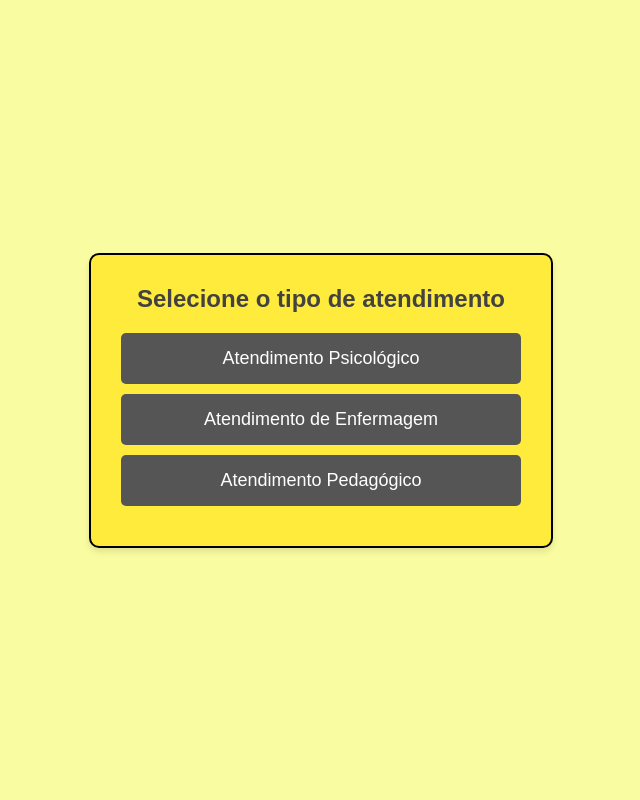
After one commit to EndsonSTFU/Projeto-interdisciplinar-4, a Flask app: page /selecaoatedimento in a window 1280 px wide. The commit adds this page. Shown: the whole page, without its empty margins (319-959 px from the left). Run offline with Flask 3, Linux system fonts and the light colour scheme; the visitor is signed in with stand-in values (Sample User, id 1).

Commit message:
Criação da tela de seleção de atendimento

```diff
--- a/app.py
+++ b/app.py
@@ -22,11 +22,12 @@ def login():
         user = check_login(email, senha)
         if user:
             session['user_id'] = user['ID_pacientes']
-            return redirect(url_for('telapaciente'))
+            return redirect(url_for('selecao_atendimento'))
         else:
             flash('Email ou senha inválidos', 'danger')
 
     return render_template('login.html')
+
 
 @app.route('/login_psicologo', methods=['GET', 'POST'])
 def login_psicologo():
@@ -46,6 +47,12 @@ def login_psicologo():
             flash('Email ou senha inválidos', 'danger')
 
     return render_template('login_psicologo.html')
+
+@app.route('/selecaoatedimento')
+def selecao_atendimento():
+    if 'user_id' not in session:
+        return redirect(url_for('login'))
+    return render_template('selecao_atendimento.html')
 
 @app.route('/telapsicologo')
 def telapsicologo():
--- /dev/null
+++ b/templates/selecao_atendimento.html
@@ -0,0 +1,77 @@
+<!DOCTYPE html>
+<html lang="pt-BR">
+<head>
+    <meta charset="UTF-8">
+    <meta name="viewport" content="width=device-width, initial-scale=1.0">
+    <title>Seleção de Atendimento</title>
+    <style>
+        /* Fundo amarelo claro */
+        body {
+            background-color: #fafca1;
+            display: flex;
+            justify-content: center;
+            align-items: center;
+            height: 100vh;
+            margin: 0;
+            font-family: Arial, sans-serif;
+        }
+
+        /* Retângulo centralizado */
+        .retangulo {
+            background-color: #ffeb3b;
+            border: 2px solid #000000;
+            border-radius: 10px;
+            padding: 30px;
+            box-shadow: 0 4px 6px rgba(0, 0, 0, 0.1);
+            text-align: center;
+            width: 400px; /* Ajuste a largura */
+        }
+
+        /* Título */
+        .titulo {
+            font-size: 24px;
+            font-weight: bold;
+            color: #424242;
+            margin-bottom: 20px;
+        }
+
+        /* Botões cinza */
+        .botao {
+            background-color: #555;
+            color: white;
+            font-size: 18px;
+            padding: 15px 0; /* Remove o padding lateral para igualar o tamanho */
+            width: 100%; /* Faz com que todos os botões tenham a mesma largura */
+            border: none;
+            border-radius: 5px;
+            cursor: pointer;
+            transition: transform 0.2s, background-color 0.2s;
+            margin-bottom: 10px; /* Espaçamento entre botões */
+        }
+
+        /* Efeitos ao passar o mouse */
+        .botao:hover {
+            background-color: #757575;
+            transform: scale(1.05);
+        }
+
+        /* Efeito ao clicar */
+        .botao:active {
+            transform: scale(0.95);
+        }
+    </style>
+    <script>
+        function redirecionarPaciente() {
+            window.location.href = "/telapaciente";
+        }
+    </script>
+</head>
+<body>
+    <div class="retangulo">
+        <div class="titulo">Selecione o tipo de atendimento</div>
+        <button class="botao" onclick="redirecionarPaciente()">Atendimento Psicológico</button>
+        <button class="botao">Atendimento de Enfermagem</button>
+        <button class="botao">Atendimento Pedagógico</button>
+    </div>
+</body>
+</html>
--- a/templates/telapaciente.html
+++ b/templates/telapaciente.html
@@ -88,7 +88,7 @@
         <div class="dashboard-container">
             <h1>Bem-vindo!</h1>
             <div class="button-group">
-                <a href="{{ url_for('agendar_consulta') }}">Agendar Consulta</a>
+                <button onclick="location.href='/agendar_consulta'">Agendar Consulta</button>
                 <button onclick="location.href='verificar_horarios.html'">Verificar Horários</button>
                 <button onclick="location.href='desmarcar_consulta.html'">Desmarcar Consulta</button>
                 <form action="/logout" method="post">
```
